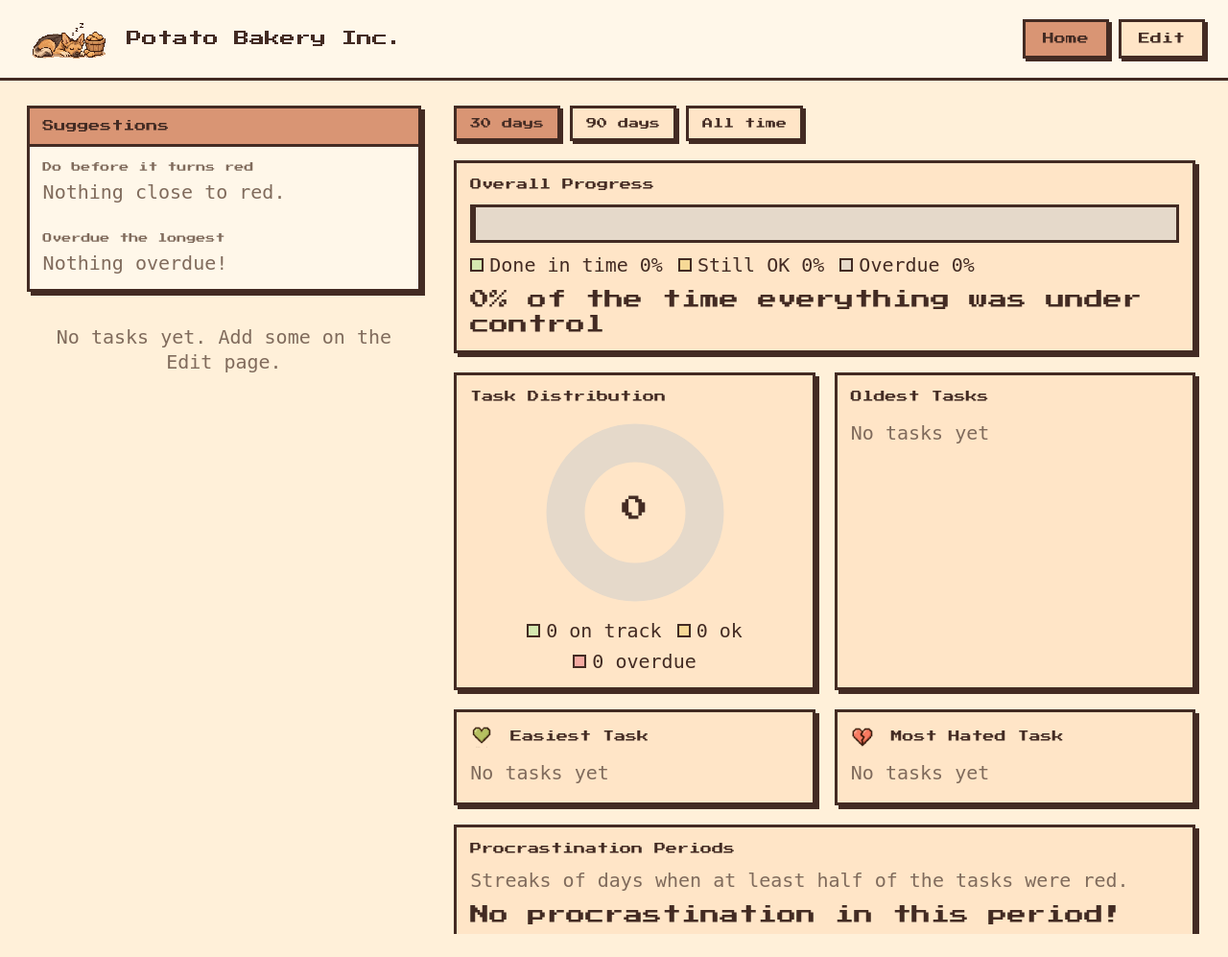
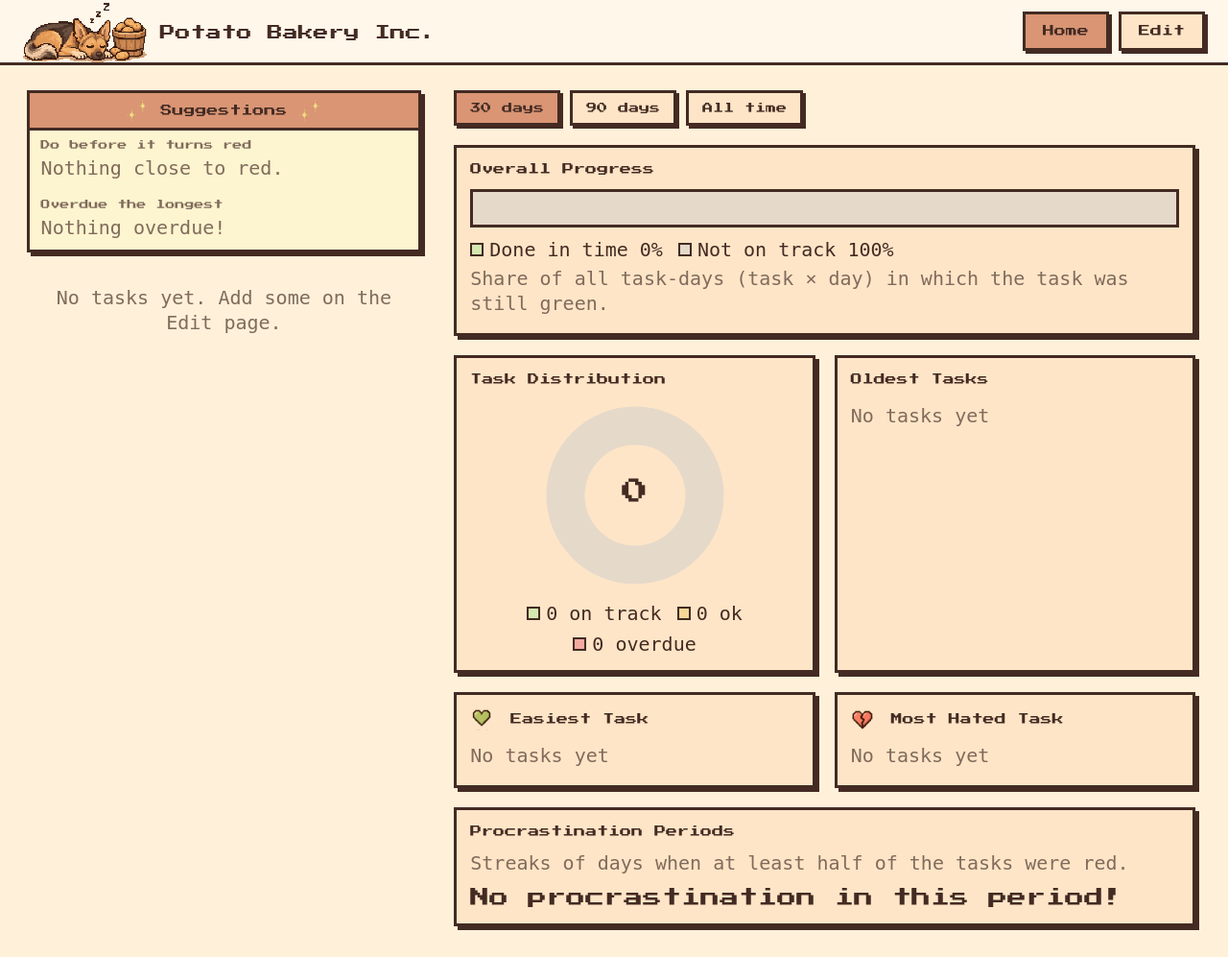
Before and after one commit to ArsenZv/hometasks-dashboard, a Flask app: page / in a window 1280 px wide. Shown: the whole page at 96% size. Run offline with Flask 3, Linux system fonts and the light colour scheme; data that the repository does not hold is empty; some web fonts are replaced.

Commit message:
made the block with list and suggestions a bit smaller

```diff
--- a/app.py
+++ b/app.py
@@ -193,7 +193,7 @@ def index():
 
 ICON_DIR = os.path.join(os.path.dirname(os.path.abspath(__file__)), 'static', 'icons')
 # icons used by the interface itself: not offered as task icons
-UI_ICONS = {'checkbox', 'close', 'done', 'edit', 'hated', 'liked', 'plus', 'trash'}
+UI_ICONS = {'checkbox', 'close', 'done', 'edit', 'hated', 'liked', 'plus', 'suggestion', 'trash'}
 
 def available_icons():
     """Task icons = every PNG in static/icons except the UI ones. Drop a new
--- a/static/home.js
+++ b/static/home.js
@@ -14,6 +14,13 @@ function iconImg(name, className) {
     img.src = `${ICON_BASE}${name || FALLBACK_ICON}.png`;
     img.onerror = () => { img.onerror = null; img.src = `${ICON_BASE}${FALLBACK_ICON}.png`; };
     return img;
+}
+
+function timeAgoShort(ageDays) {
+    if (ageDays < 1 / 24) return 'now';
+    if (ageDays < 1) return `${Math.floor(ageDays * 24)}h ago`;
+    const days = Math.floor(ageDays);
+    return days === 1 ? 'yesterday' : `${days}d ago`;
 }
 
 function timeAgo(ageDays) {
@@ -35,7 +42,11 @@ function suggestionRow(item, detail) {
 function renderSuggestions(sug) {
     const box = document.getElementById('suggestions');
     box.innerHTML = '';
-    box.appendChild(el('h2', null, 'Suggestions'));
+    const title = el('h2');
+    title.appendChild(iconImg('suggestion', 'suggestions-icon'));
+    title.appendChild(el('span', null, 'Suggestions'));
+    title.appendChild(iconImg('suggestion', 'suggestions-icon'));
+    box.appendChild(title);
 
     const before = el('div', 'suggestion-group');
     before.appendChild(el('h3', null, 'Do before it turns red'));
@@ -82,17 +93,16 @@ function taskCard(task) {
     const card = el('li', `task-card ${task.status}`);
     card.dataset.id = task.id;
     card.appendChild(iconImg(task.icon, 'task-icon'));
+    card.appendChild(el('div', 'task-name', task.string));
+    card.appendChild(doneButton(task));
 
-    const main = el('div', 'task-main');
-    main.appendChild(el('div', 'task-name', task.string));
+    const details = el('div', 'task-details');
     const meta = el('div', 'task-meta');
-    meta.appendChild(el('span', null, `On time: ${task.on_time_pct === null ? '–' : task.on_time_pct + '%'}`));
-    meta.appendChild(el('span', null, `Last done: ${timeAgo(task.age_days)}`));
-    main.appendChild(meta);
-    main.appendChild(statusStrip(task.strip));
-    card.appendChild(main);
-
-    card.appendChild(doneButton(task));
+    meta.appendChild(el('span', null, `On time ${task.on_time_pct === null ? '–' : task.on_time_pct + '%'}`));
+    meta.appendChild(el('span', null, `Last done ${timeAgoShort(task.age_days)}`));
+    details.appendChild(meta);
+    details.appendChild(statusStrip(task.strip));
+    card.appendChild(details);
     return card;
 }
 
@@ -134,21 +144,17 @@ function renderProgress(p) {
     const box = document.getElementById('progress');
     box.innerHTML = '';
     const bar = el('div', 'progress-bar');
-    [['green', p.green], ['yellow', p.yellow]].forEach(([color, pct]) => {
-        const seg = el('div', 'progress-seg');
-        seg.style.width = `${pct}%`;
-        seg.style.background = COLORS[color];
-        seg.title = `${color}: ${pct}%`;
-        bar.appendChild(seg);
-    });
+    const seg = el('div', 'progress-seg');
+    seg.style.width = `${p.green}%`;
+    seg.style.background = COLORS.green;
+    seg.title = `green: ${p.green}%`;
+    bar.appendChild(seg);
     box.appendChild(bar);
     const legend = el('div', 'legend');
     legend.appendChild(legendItem(COLORS.green, `Done in time ${p.green}%`));
-    legend.appendChild(legendItem(COLORS.yellow, `Still OK ${p.yellow}%`));
-    legend.appendChild(legendItem('#E5D9CA', `Overdue ${p.red}%`));
+    legend.appendChild(legendItem('#E5D9CA', `Not on track ${Math.round((100 - p.green) * 10) / 10}%`));
     box.appendChild(legend);
-    const total = Math.round((p.green + p.yellow) * 10) / 10;
-    box.appendChild(el('p', 'big-number', `${total}% of the time everything was under control`));
+    box.appendChild(el('p', 'muted small', 'Share of all task-days (task × day) in which the task was still green.'));
 }
 
 function arcPath(cx, cy, rOuter, rInner, a0, a1) {
--- a/static/styles.css
+++ b/static/styles.css
@@ -18,7 +18,7 @@
     --task-yellow: #F6D996;
     --task-red: #F5AAA1;
 
-    --nav-h: 84px;
+    --nav-h: 68px;
     --font-small: 'Handjet', 'Tiny5', monospace;   /* more legible than Tiny5 at small sizes */
     --font-display: 'Press Start 2P', monospace;
     --font-body: 'Tiny5', 'Press Start 2P', monospace;  /* Tiny5: pixel font with proper Cyrillic */
@@ -55,15 +55,15 @@ h2 { font-size: 14px; }
     align-items: center;
     justify-content: space-between;
     gap: 16px;
-    min-height: var(--nav-h);
-    padding: 8px 24px;
+    height: var(--nav-h);
+    padding: 0 24px;
     background: var(--cream);
     border-bottom: var(--border);
 }
 
-.brand { display: flex; align-items: center; gap: 12px; text-decoration: none; color: var(--ink); }
-.brand-logo { height: 64px; width: auto; }
-.brand-title { font-family: var(--font-display); font-size: 16px; }
+.brand { align-self: flex-end; display: flex; align-items: flex-end; gap: 14px; text-decoration: none; color: var(--ink); }
+.brand-logo { display: block; height: 62px; width: auto; }
+.brand-title { align-self: center; font-family: var(--font-display); font-size: 16px; }
 
 .nav-buttons { display: flex; gap: 10px; }
 
@@ -153,9 +153,11 @@ button:disabled { background: var(--btn-disabled); color: var(--muted); cursor:
 
 /* left column: suggestions stay on top, only the list scrolls */
 #tasks-column { gap: 16px; }
-#suggestions { flex: none; margin: 2px 8px 0 2px; padding: 0; background: var(--cream); }   /* same width as the cards below */
-#suggestions h2 { margin: 0; padding: 10px 14px; background: var(--btn-primary); border-bottom: var(--border); }
-.suggestion-group { padding: 4px 14px 10px; }
+#suggestions { flex: none; margin: 2px 8px 0 2px; padding: 0; background: #FDF5CF; }   /* same width as the cards below */
+#suggestions h2 { display: flex; align-items: center; justify-content: center; gap: 12px; margin: 0; padding: 6px 12px; background: var(--btn-primary); border-bottom: var(--border); }
+.suggestions-icon { width: 24px; height: 24px; }
+.suggestion-group { padding: 2px 12px 6px; }
+.suggestion-group h3 { margin: 6px 0 4px; }
 
 #task-list {
     list-style: none;
@@ -207,8 +212,7 @@ button:disabled { background: var(--btn-disabled); color: var(--muted); cursor:
 .title-icon { width: 24px; height: 24px; vertical-align: middle; margin-right: 6px; }
 
 .progress-bar { display: flex; height: 40px; background: var(--btn-disabled); border: var(--border); }
-.progress-seg { height: 100%; border-right: 3px solid var(--ink); }
-.progress-seg:last-child { border-right: 0; }
+.progress-seg { height: 100%; }
 .legend { display: flex; flex-wrap: wrap; gap: 6px 16px; margin-top: 10px; font-family: var(--font-small); font-size: 20px; }
 .legend-item { display: inline-flex; align-items: center; gap: 6px; }
 .legend-swatch { width: 14px; height: 14px; border: 2px solid var(--ink); }
```
Also changed, not shown: other parts of static/styles.css (+21 -20 lines), tools/trim_image.py (added, +11 -0 lines), static/icons/suggestion.png (added), static/img/baking_potatoes.png.
